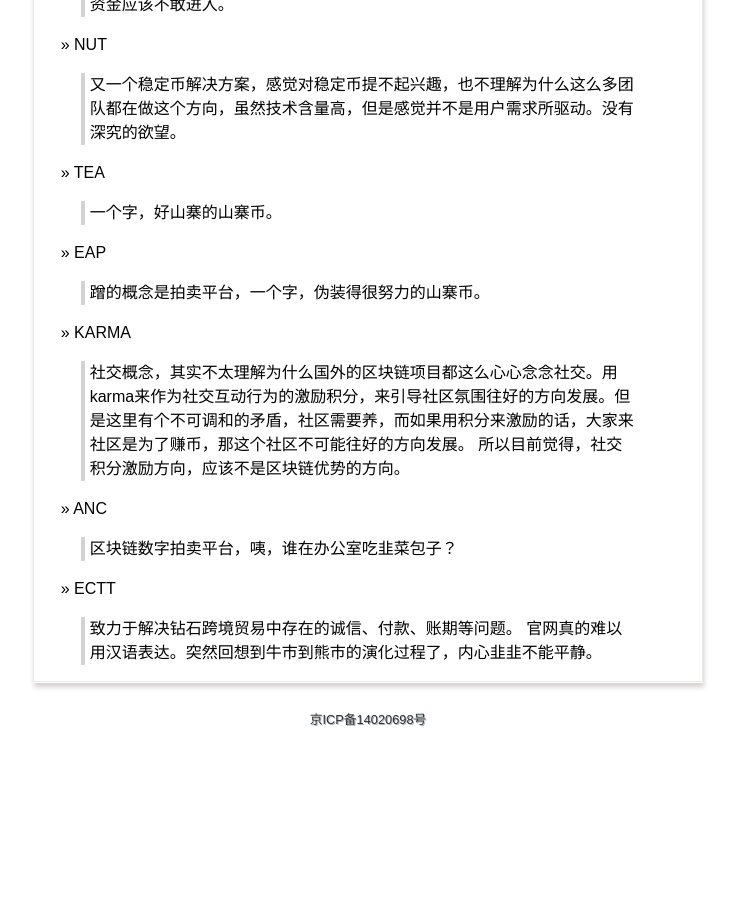
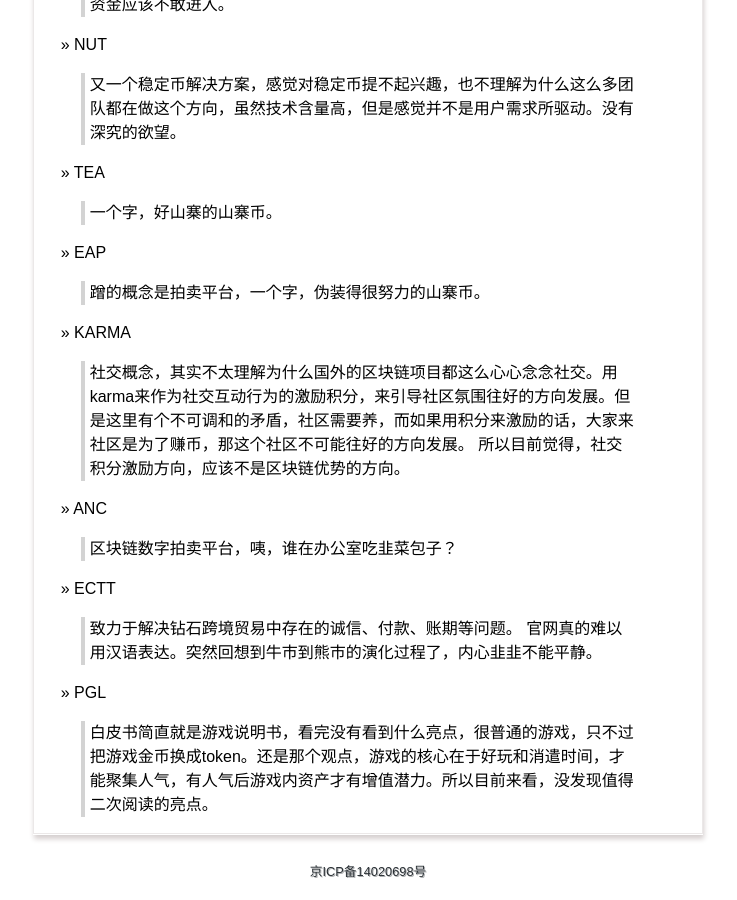
Before and after one commit to yanyiwu/blog, a Jekyll site: the page built from eostokens.md, in a window 1280 px wide and 900 px high, scrolled down 2719 px. Shown: the whole window, without its empty margins (272-1009 px from the left). Built offline with Jekyll 4.4.1, drawn with Linux system fonts in a browser that asks for light colours; Markdown is read by kramdown in place of the engine named in the settings; comment, search, counter and statistics services are not loaded; before the commit the page ends 3467 px from its top, so only the background shows below that.

Commit message:
[token] PGL

```diff
--- a/eostokens.md
+++ b/eostokens.md
@@ -122,3 +122,7 @@ title: EOS-Tokens白皮书分析专栏
 
 > 致力于解决钻石跨境贸易中存在的诚信、付款、账期等问题。
 > 官网真的难以用汉语表达。突然回想到牛市到熊市的演化过程了，内心韭韭不能平静。
+
+&raquo; PGL
+
+> 白皮书简直就是游戏说明书，看完没有看到什么亮点，很普通的游戏，只不过把游戏金币换成token。还是那个观点，游戏的核心在于好玩和消遣时间，才能聚集人气，有人气后游戏内资产才有增值潜力。所以目前来看，没发现值得二次阅读的亮点。
```
